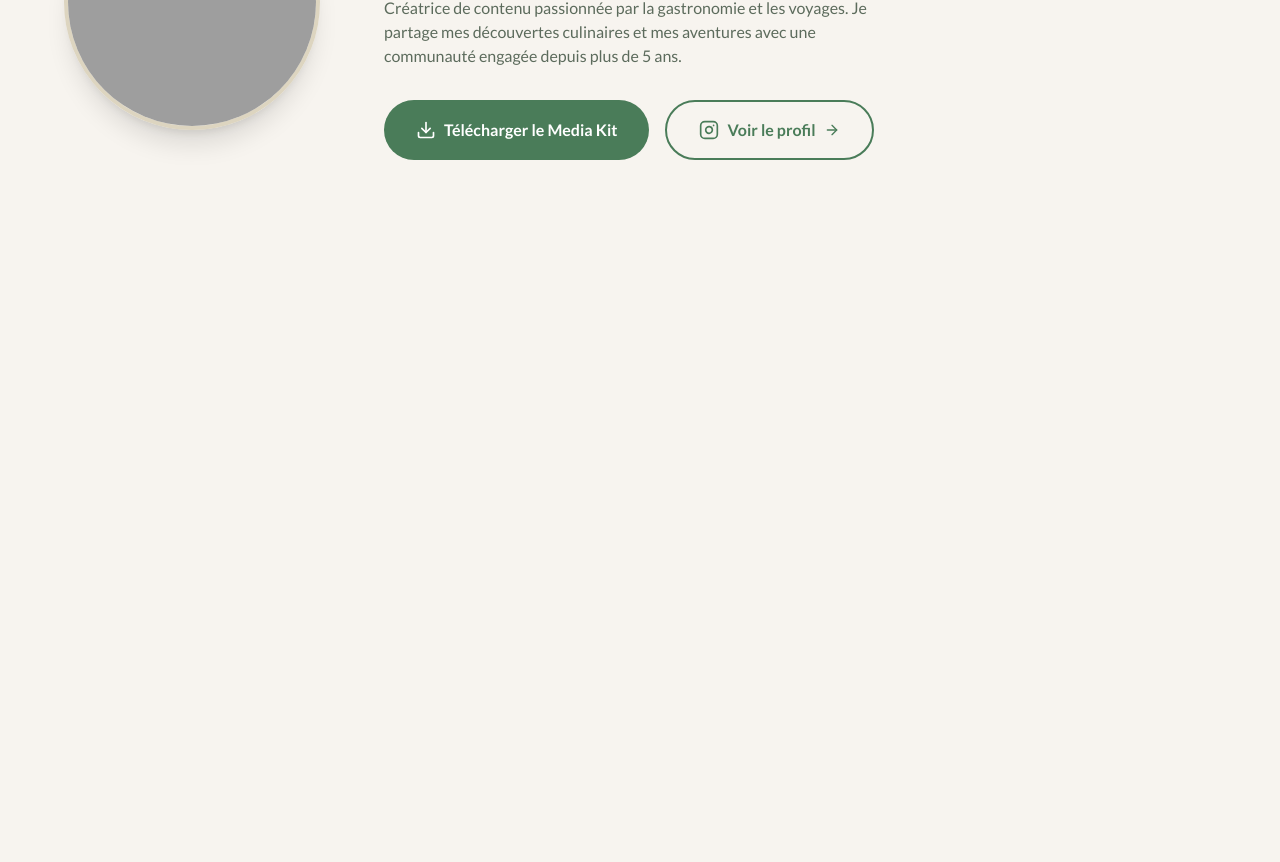
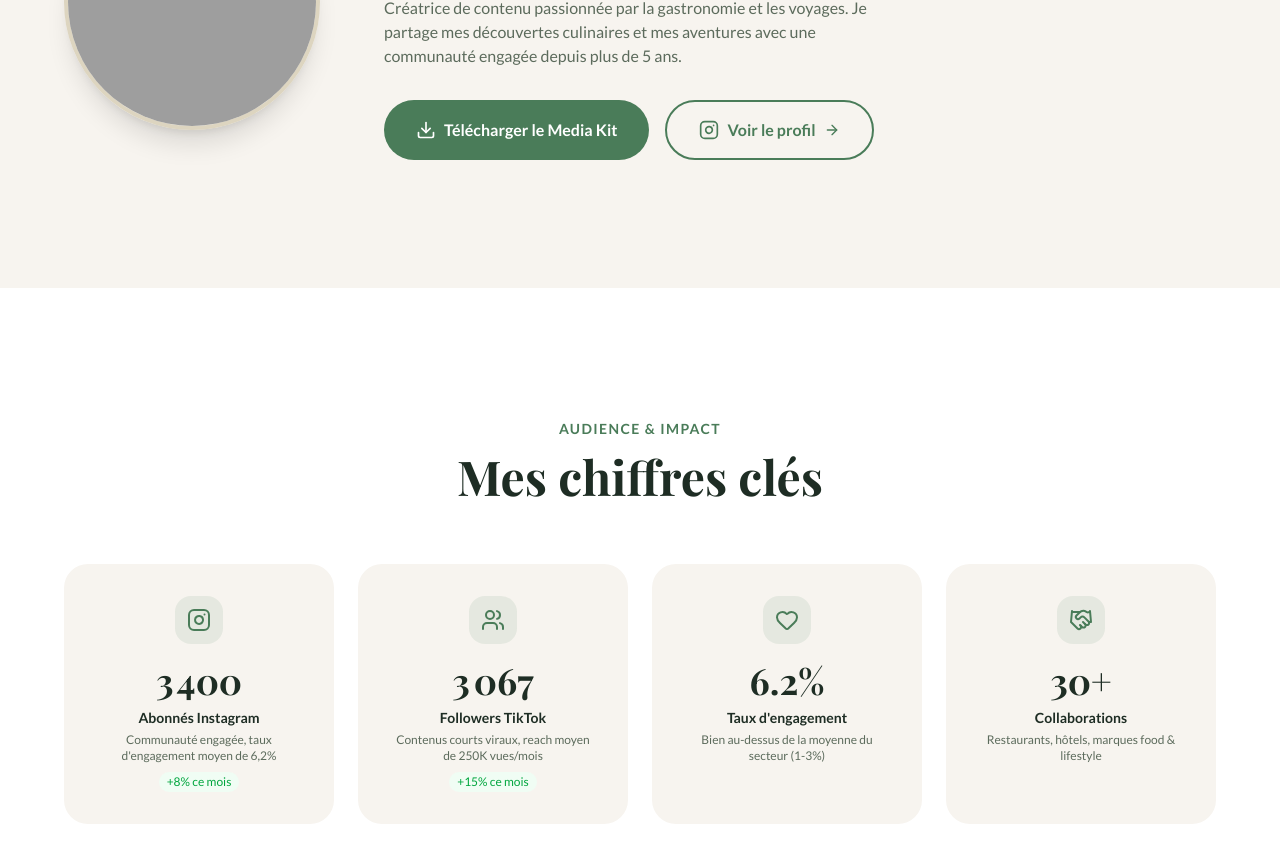
Before and after one commit to fitia04/portfolio-site, a Next.js app: page /media-kit in a window 1280 px wide. Shown: the part 284-1146 px from the top of the page. Before the commit the page ends 800 px from the top, so only its background shows below. Built offline with nearby package versions, Linux system fonts and the light colour scheme; grey boxes are pictures that could not be loaded; a web font is replaced by a local one.

Commit message:
feat(media-kit): add stats overview with animated counters

```diff
--- a/app/media-kit/MediaKitClient.tsx
+++ b/app/media-kit/MediaKitClient.tsx
@@ -2,6 +2,7 @@
 
 import { useState } from "react";
 import MediaKitHero from "./components/MediaKitHero";
+import StatsOverview from "./components/StatsOverview";
 
 export default function MediaKitClient() {
   const [showDownloadModal, setShowDownloadModal] = useState(false);
@@ -13,6 +14,7 @@ export default function MediaKitClient() {
   return (
     <main className="min-h-screen bg-[var(--color-bg)]">
       <MediaKitHero onDownloadClick={handleDownloadClick} />
+      <StatsOverview />
     </main>
   );
 }
--- /dev/null
+++ b/app/media-kit/components/StatsOverview.tsx
@@ -0,0 +1,88 @@
+"use client";
+
+import { motion, useInView, useMotionValue, useSpring, useTransform } from "framer-motion";
+import { useRef, useEffect, type ReactNode } from "react";
+import { Instagram, Users, Heart, Handshake } from "lucide-react";
+import { stats } from "../data";
+
+const iconMap: Record<string, ReactNode> = {
+  instagram: <Instagram size={24} />,
+  users: <Users size={24} />,
+  heart: <Heart size={24} />,
+  handshake: <Handshake size={24} />,
+};
+
+function AnimatedNumber({ value, suffix, inView }: { value: number; suffix: string; inView: boolean }) {
+  const isDecimal = value % 1 !== 0;
+  const motionVal = useMotionValue(0);
+  const spring = useSpring(motionVal, { duration: 2000, bounce: 0 });
+  const display = useTransform(spring, (v) => {
+    const formatted = isDecimal ? v.toFixed(1) : Math.round(v).toLocaleString("fr-FR");
+    return formatted + suffix;
+  });
+
+  useEffect(() => {
+    if (inView) motionVal.set(value);
+  }, [inView, motionVal, value]);
+
+  return <motion.span>{display}</motion.span>;
+}
+
+export default function StatsOverview() {
+  const ref = useRef(null);
+  const inView = useInView(ref, { once: true, margin: "-80px" });
+
+  return (
+    <section ref={ref} className="py-24 md:py-32 px-6 bg-white">
+      <div className="max-w-6xl mx-auto">
+        {/* Header */}
+        <motion.div
+          initial={{ opacity: 0, y: 30 }}
+          animate={inView ? { opacity: 1, y: 0 } : {}}
+          transition={{ duration: 0.7 }}
+          className="text-center mb-16"
+        >
+          <span className="text-[var(--color-primary)] text-sm tracking-widest uppercase font-semibold">
+            Audience & Impact
+          </span>
+          <h2
+            className="text-4xl md:text-5xl font-bold text-[var(--color-text)] mt-3"
+            style={{ fontFamily: "var(--font-serif)" }}
+          >
+            Mes chiffres clés
+          </h2>
+        </motion.div>
+
+        {/* Stats grid */}
+        <div className="grid grid-cols-2 md:grid-cols-4 gap-6">
+          {stats.map((stat, i) => (
+            <motion.div
+              key={stat.label}
+              initial={{ opacity: 0, y: 30 }}
+              animate={inView ? { opacity: 1, y: 0 } : {}}
+              transition={{ duration: 0.7, delay: 0.2 + i * 0.1 }}
+              className="bg-[var(--color-bg)] rounded-3xl p-6 md:p-8 text-center hover:shadow-lg transition-all duration-300 hover:-translate-y-1"
+            >
+              <div className="inline-flex items-center justify-center w-12 h-12 rounded-2xl bg-[var(--color-primary)]/10 text-[var(--color-primary)] mb-4">
+                {iconMap[stat.icon]}
+              </div>
+              <div
+                className="text-3xl md:text-4xl font-bold text-[var(--color-text)] mb-2"
+                style={{ fontFamily: "var(--font-serif)" }}
+              >
+                <AnimatedNumber value={stat.value} suffix={stat.suffix} inView={inView} />
+              </div>
+              <p className="text-sm font-semibold text-[var(--color-text)] mb-1">{stat.label}</p>
+              <p className="text-xs text-[var(--color-text-light)]">{stat.description}</p>
+              {stat.trend && (
+                <span className="inline-block mt-2 text-xs font-medium text-green-600 bg-green-50 px-2 py-0.5 rounded-full">
+                  {stat.trend}
+                </span>
+              )}
+            </motion.div>
+          ))}
+        </div>
+      </div>
+    </section>
+  );
+}
```
